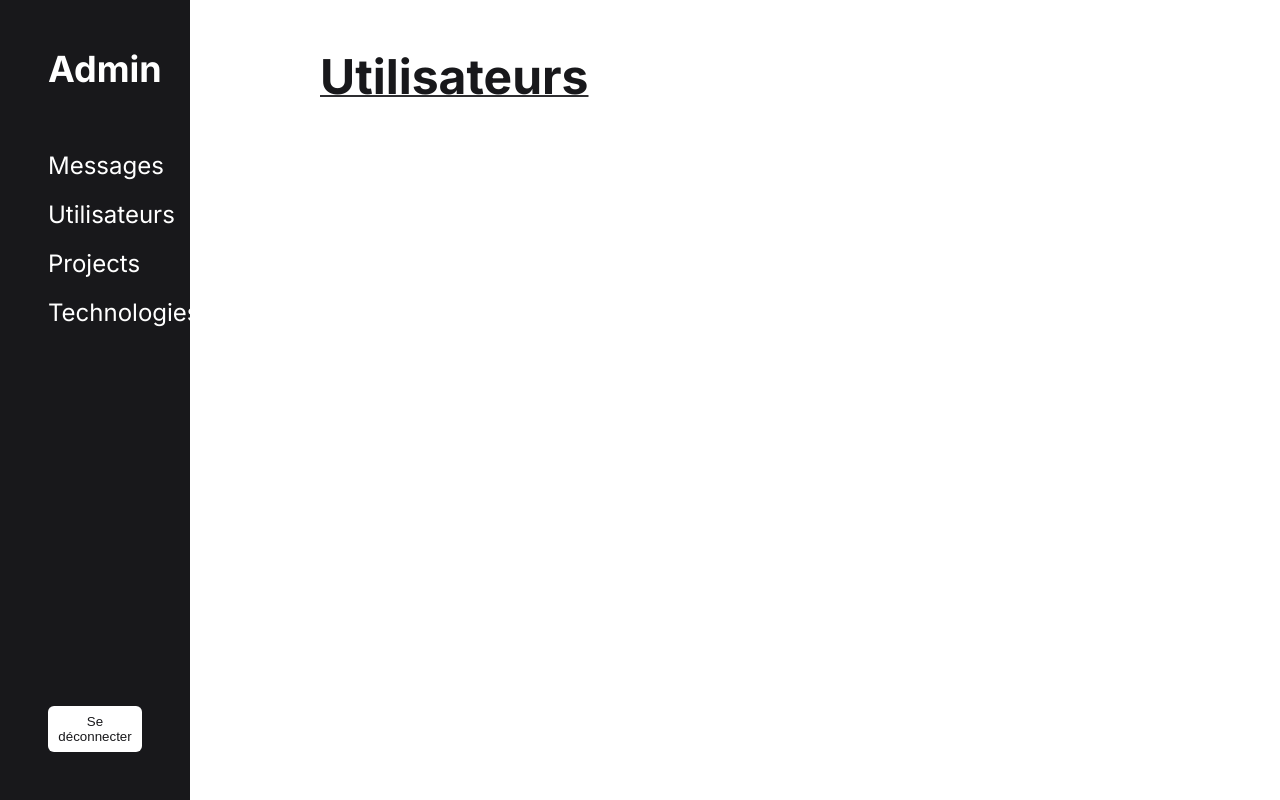
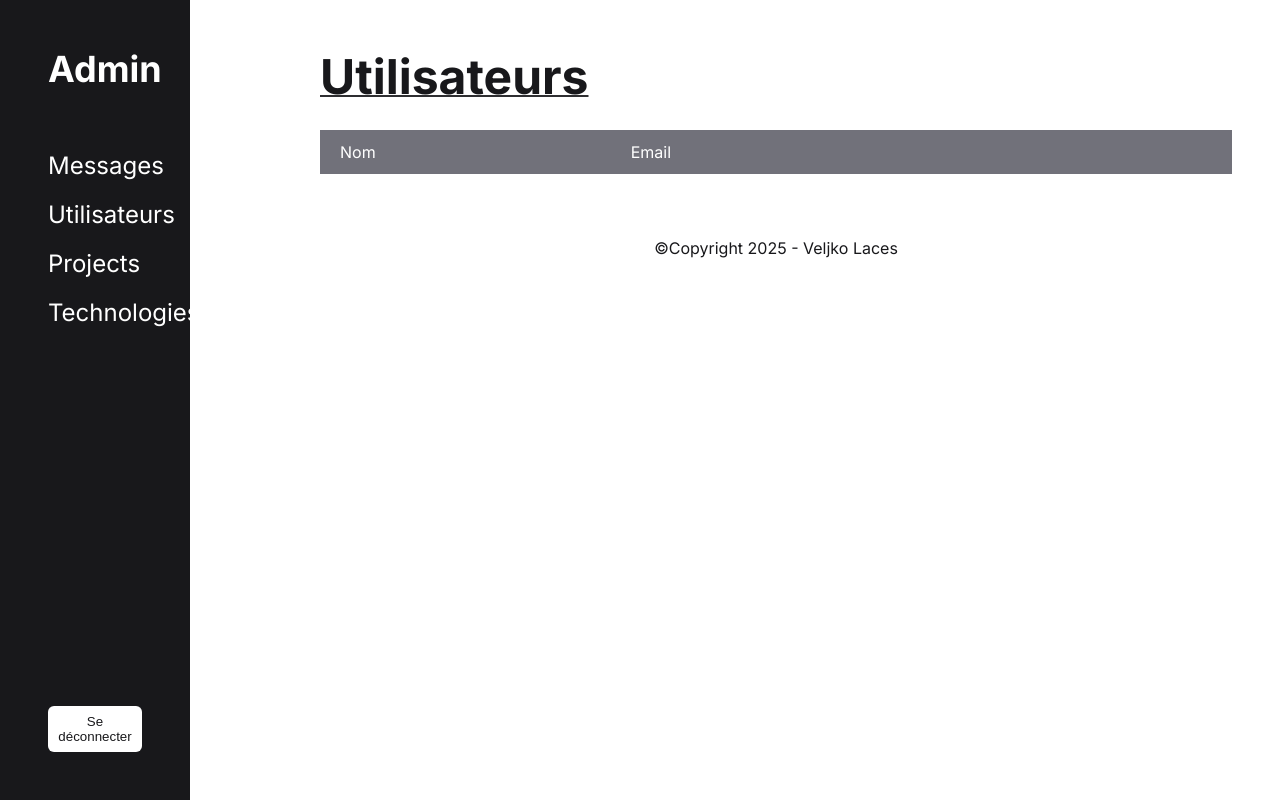
Before and after one commit to Veljko-Laces/Portfolio, a PHP site: page /admin/utilisateurs.php in a window 1280 px wide. Run offline with PHP 8.4, Linux system fonts and the light colour scheme; data that the repository does not hold is empty.

Commit message:
implémentation de la page utilisateurs et de la page détail de l'utilisateur dans le backoffice

```diff
--- a/admin/utilisateurs.php
+++ b/admin/utilisateurs.php
@@ -28,14 +28,27 @@ $users = $user->selectAllUsers();
         <?php include("../inc/sidebar.php"); ?>
         <div class="bo-content">
             <h1 class="title-page-bo">Utilisateurs</h1>
+
+            <div class="table">
+                <div class="table-header-utilisateurs">
+                    <p>Nom</p>
+                    <p>Email</p>
+                </div>
+
             <?php foreach ($users as $user): ?>
-                <a class="message">
-                    ID: <?php echo htmlspecialchars($user['id']); ?>,
-                    Name: <?php echo htmlspecialchars($user['name']); ?>,
-                    Email: <?php echo htmlspecialchars($user['email']); ?>,
+
+
+                <a
+                        class="table-content-user"
+                        href="utilisateur_detail.php?id=<?php echo htmlspecialchars($user['id']); ?>"
+                    >
+                        <p><?php echo htmlspecialchars($user['name']); ?></p>
+                        <p><?php echo htmlspecialchars($user['email']); ?></p>
                 </a>
+
             <?php endforeach; ?>
         </div>
+        <p class="copyright">©Copyright 2025 - Veljko Laces</p>
     </div>
 </body>
 </html>
--- a/assets/css/style.css
+++ b/assets/css/style.css
@@ -446,6 +446,40 @@ footer {
     opacity: 0.80;
 }
 
+.table-header-utilisateurs {
+    display: grid;
+    grid-template-columns: 3fr 6fr;
+    background-color: var(--gris);
+    padding: 12px 20px;
+    color: var(--blanc);
+}
+
+.table-content-user {
+    display: grid;
+    grid-template-columns: 3fr 6fr;
+    width: 100%;
+    padding: 24px 20px;
+    border-bottom: 1px solid var(--gris);
+}
+
+.detail-de-utilisateur {
+    display: flex;
+    flex-direction: column;
+    gap: 24px;
+}
+
+.infos-detail-user {
+    display: flex;
+    flex-direction: column;
+    gap: 12px;
+}
+
+.detail-user-msg {
+    display: flex;
+    flex-direction: column;
+    gap: 12px;
+}
+
 
 
 @media screen and (min-width: 767px) {
```
Also changed, not shown: admin/utilisateur_detail.php (added, +76 -0 lines).
